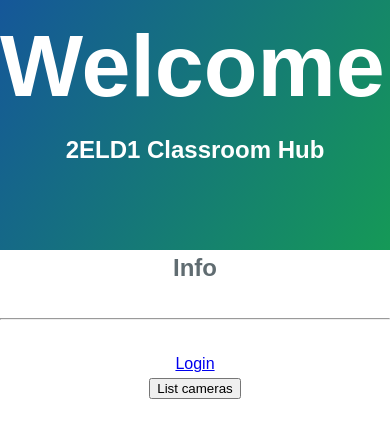
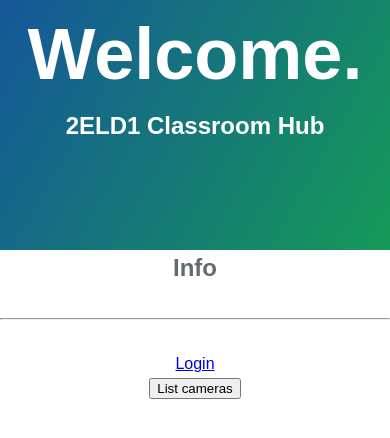
Before and after one commit to 2ELD1/2ELD1.github.io, a plain HTML site: page index.html in a window 390 px wide. Drawn offline with Linux system fonts and the light colour scheme.

Commit message:
Change h1 font size
Now fits better in mobile view

```diff
--- a/style/stylesheet.css
+++ b/style/stylesheet.css
@@ -14,7 +14,7 @@ html, body, div, span, applet, object, iframe, h1, h2, h3, h4, h5, h6, p, blockq
 }
 
 h1 {
-	font-size: 550%;
+	font-size: 450%;
 }
 
 h2 {
```
